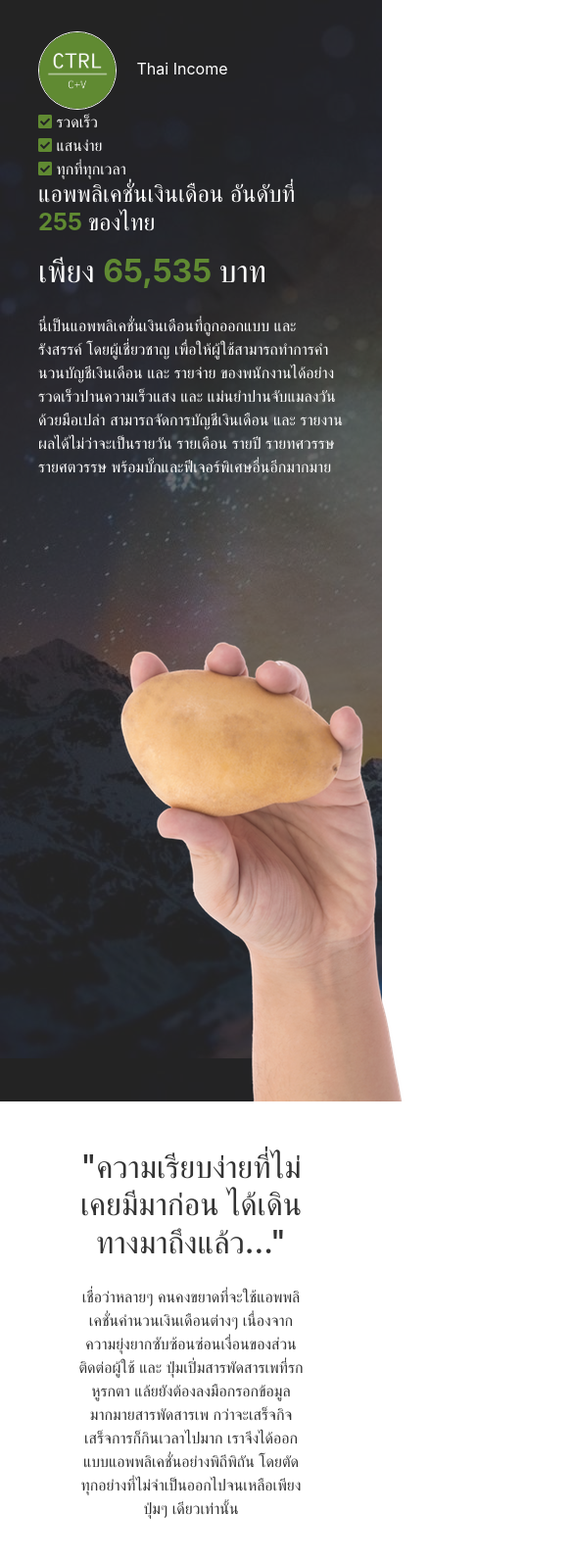
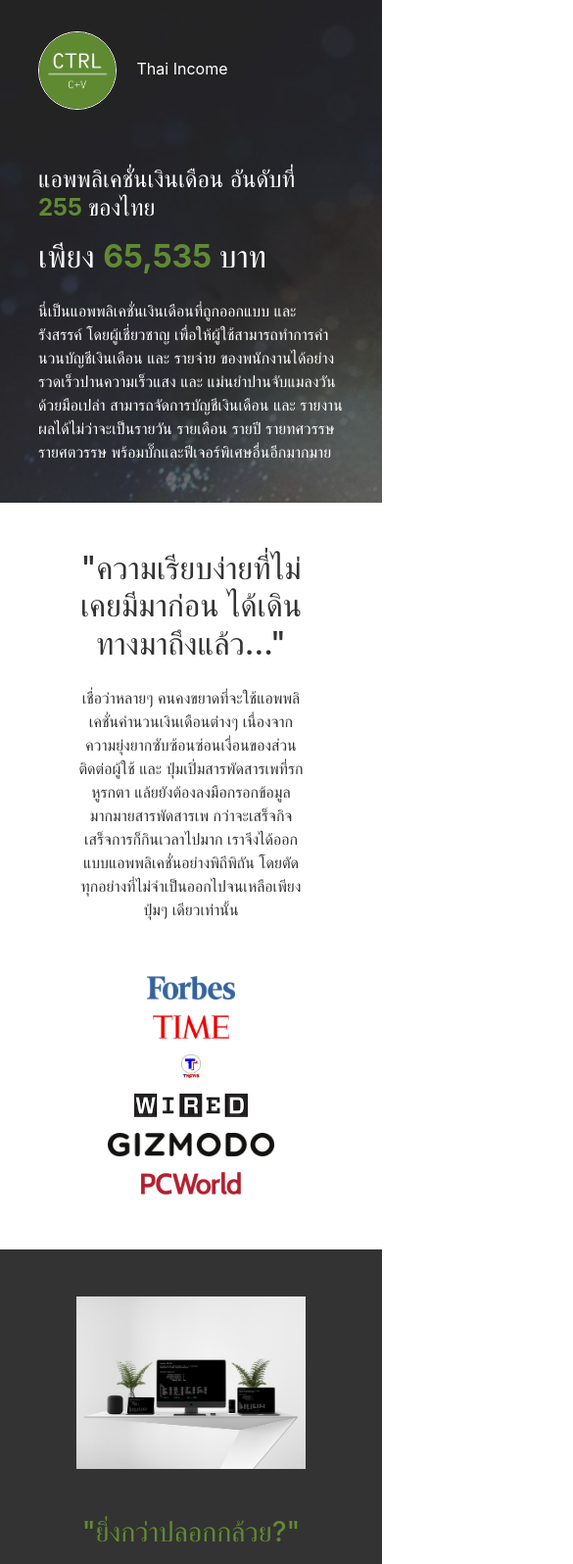
Before and after one commit to nolocimes/thai-income-website, a plain HTML site: page index.html in a window 390 px wide. Shown: the top 1596 px of the page at 98% size, 585 px wide, since content can reach past the window. Drawn offline with nearby package versions, Linux system fonts and the light colour scheme.

Commit message:
Finalizeresponsiveness

```diff
--- a/assets/main.css
+++ b/assets/main.css
@@ -1,3 +1,9 @@
+@media only screen and (max-width: 992px) {
+    .d-flex {
+        flex-direction: column;
+    }
+}
+
 .carousel-inner {
     height: 10rem;
 }
@@ -16,10 +22,10 @@
 
 .green-text {
     color: #608a32;
+    word-break: break-word;
 }
 
 .the-best-header-ever__container {
-    max-width: 1900px;
     padding-top: 2rem;
     padding-left: 10%;
     padding-right: 10%;
@@ -49,28 +55,24 @@
 }
 
 .the-best-body-ever__container {
-    max-width: 1900px;
     padding: 3rem 20%;
     background-color: #fff;
     color: #333;
 }
 
 .the-best-body-ever__container--small {
-    max-width: 1900px;
     padding: 3rem 20%;
     background-color: #fff;
     color: #333;
 }
 
 .the-best-body-ever__container--dark {
-    max-width: 1900px;
     padding: 1rem 20%;
     background-color: #333;
     color: #fff;
 }
 
 .the-best-body-ever__container--dark--small {
-    max-width: 1900px;
     padding: 1rem 20%;
     background-color: #333;
     color: #fff;
@@ -81,7 +83,7 @@
 }
 
 .the-best-body-ever__container__footer-img {
-    max-height: 2rem;
+    max-height: 1.5rem;
 }
 
 .the-best-body-ever__container__feature-container {
@@ -95,3 +97,20 @@
     border-radius: 1rem;
     width: 100%;
 }
+
+@media only screen and (max-width: 992px) {
+    .carousel-inner {
+        height: 15rem;
+    }
+    .the-best-header-ever__container__logo-container {
+        margin-bottom: 2rem;
+    }
+    .the-best-body-ever__container__footer-img {
+        margin-top: 0.5rem;
+        margin-bottom: 0.5rem;
+    }
+    .the-best-body-ever__container__img {
+        margin-top: 2rem;
+        margin-bottom: 3rem;
+    }
+}
--- a/index.html
+++ b/index.html
@@ -33,7 +33,7 @@
                 <div class="the-best-header-ever__container">
                     <div class="the-best-header-ever__container__overlay"></div>
                     <div class="row align-content-center align-items-center">
-                        <div class="col-lg-6">
+                        <div class="col-xs-12 col-sm-12 col-md-12 col-lg-6 mb-4">
                             <div class="the-best-header-ever__container__logo-container">
                                 <div class="row">
                                     <div class="col-lg-12">
@@ -42,34 +42,34 @@
                                 </div>
                             </div>
                         </div>
-                        <div class="col-lg-6">
+                        <div class="col-xs-12 col-sm-12 col-md-12 col-lg-6">
                             <div class="the-best-header-ever__container__breadcrumb-container">
                                 <div class="row justify-content-center">
-                                    <div class="col-lg-3">
+                                    <div class="d-none d-lg-block col-lg-3">
                                         <a class="the-best-header-ever__container__breadcrumb-container__breadcrumb" data-toggle="tooltip" data-placement="bottom"
                                             title="เต็มประสิทธิภาพด้วย Virtual Basic Native จึงทำให้แอพพลิเคชั่นของเราทำงานได้เร็วปานความเร็วแสง">
                                             <span class="fa fa-check-square green-text"></span>
                                             <p class="d-inline">รวดเร็ว</p>
                                         </a>
                                     </div>
-                                    <div class="col-lg-3">
+                                    <div class="d-none d-lg-block col-lg-3">
                                         <a class="the-best-header-ever__container__breadcrumb-container__breadcrumb" data-toggle="tooltip" data-placement="bottom"
                                             title="แอพพลิเคชั่นถูกออกแบบมาให้ใช้งานง่ายเหมือนปลอกกล้วย แม้แมวก็ยังสามารถใช้งานได้">
                                             <span class="fa fa-check-square green-text"></span>
                                             <p class="d-inline">แสนง่าย</p>
                                         </a>
                                     </div>
-                                    <div class="col-lg-3">
+                                    <div class="d-none d-lg-block col-lg-3">
                                         <a class="the-best-header-ever__container__breadcrumb-container__breadcrumb" data-toggle="tooltip" data-placement="bottom"
                                             title="สามารถใช้งานได้ทุกที่ ทั้งบนมือถือ แทบเลต คอมพิวเตอร์ เครื่องปิ้งขนมปัง และมันฝรั่ง">
                                             <span class="fa fa-check-square green-text"></span>
-                                            <p class="d-inline">ทุกที่ทุกเวลา</p>
+                                            <p class="d-inline">ทุกที่</p>
                                         </a>
                                     </div>
                                 </div>
                             </div>
                         </div>
-                        <div class="col-lg-6">
+                        <div class="col-xs-12 col-sm-12 col-md-12 col-lg-6 mb-4">
                             <div class="justify-content-start">
                                 <h4 class="mb-3">
                                     แอพพลิเคชั่นเงินเดือน อันดับที่
@@ -86,7 +86,7 @@
                                 </p>
                             </div>
                         </div>
-                        <div class="col-lg-6">
+                        <div class="d-none d-lg-block col-lg-6">
                             <img src="assets/potato-phone.png" />
                         </div>
                     </div>
@@ -156,7 +156,7 @@
                                     ไม่ว่าจะเป็นคอมพิวเตอร์ตั้งโต๊ะ หรือ แทบเลต หรือ มือถือ หรือแม้กระทั่งมันฝรั่ง ท่านก็สามารถใช้งานแอพพลิเคลั่นของเราได้
                                 </p>
                                 <div class="row">
-                                    <div class="col-lg-6">
+                                    <div class="col-lg-6 mb-4">
                                         <p class="text-center">
                                             ระบบปฏิบัติการที่รองรับ
                                         </p>
@@ -187,7 +187,7 @@
                                             </li>
                                         </ul>
                                     </div>
-                                    <div class="col-lg-6">
+                                    <div class="col-lg-6 mb-4">
                                         <p class="text-center">
                                             ความต้องการขั้นต่ำ
                                         </p>
@@ -224,7 +224,7 @@
                     <div class="row align-content-center align-items-center">
                         <div class="col-lg-12">
                             <div class="justify-content-center">
-                                <h3 class="text-center green-text mb-4">
+                                <h3 class="text-center green-text mt-4 mb-4">
                                     ....ไร้ขีดจำกัดด้วยส่วนเสริม....
                                 </h3>
                                 <p class="text-center mb-5">
@@ -345,7 +345,7 @@
                     <div class="row align-content-center align-items-center">
                         <div class="col-lg-12">
                             <div class="justify-content-center">
-                                <h3 class="text-center green-text mb-4">
+                                <h3 class="text-center green-text mt-4 mb-4">
                                     การชำระเงิน
                                     <span class="green-text">$$$</span>
                                 </h3>
```
